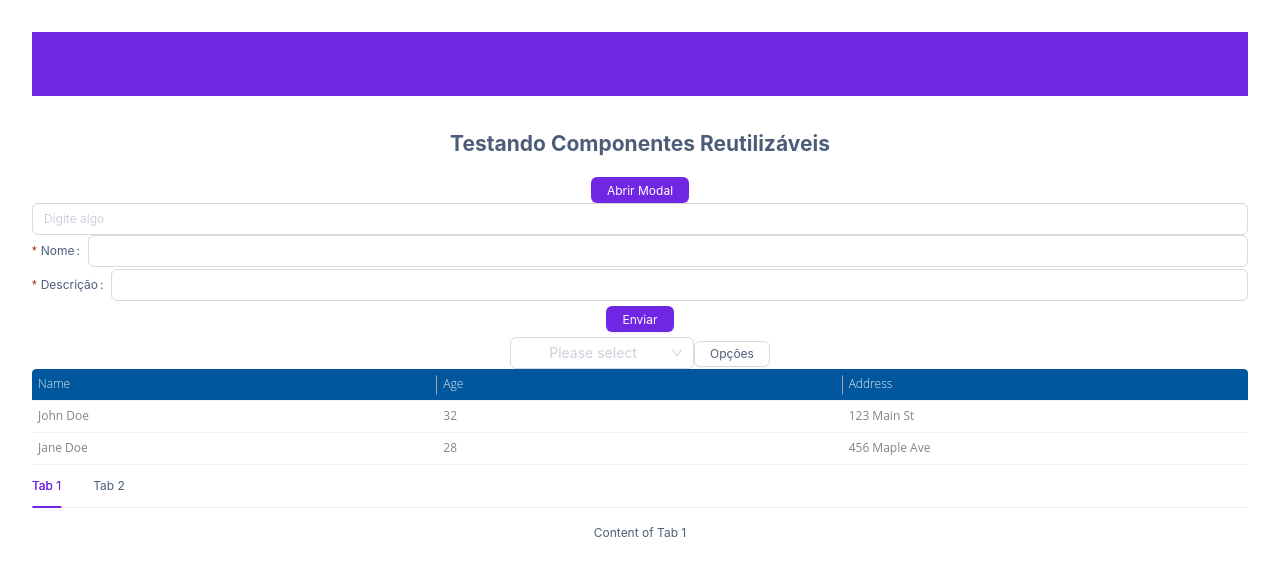
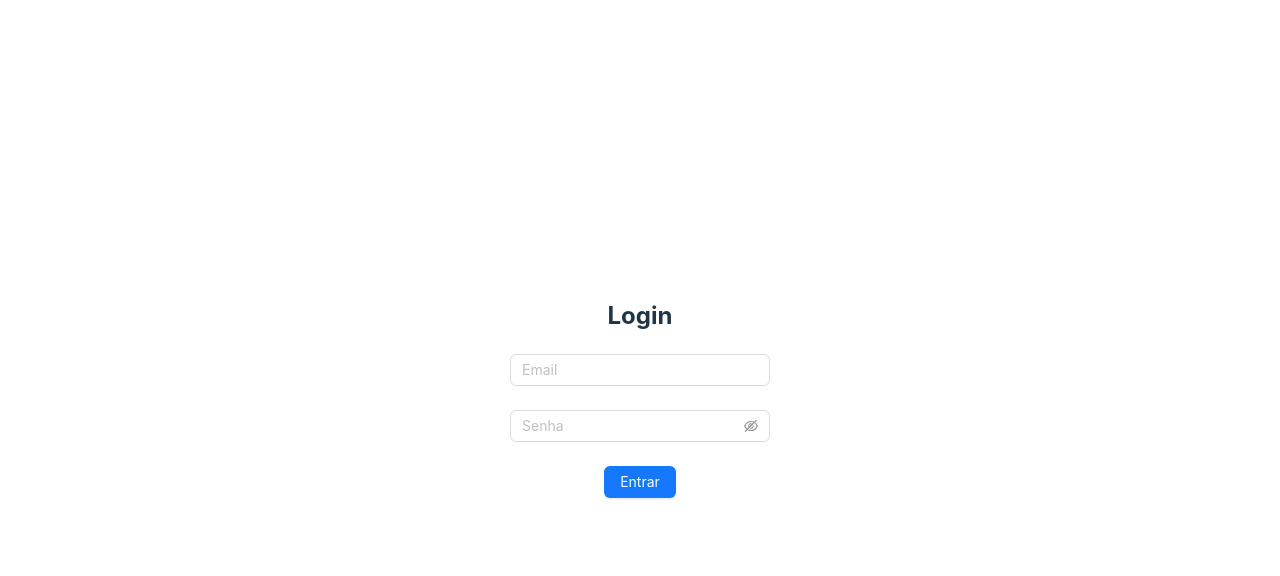
Before and after one commit to fernandacorreasz/robotics-lab-system-frontend, a React (Vite) app: page / in a window 1280 px wide. Shown: the top 576 px of the page. Built offline with nearby package versions, Linux system fonts and the light colour scheme.

Commit message:
feat: TAG-002-login-authentication

```diff
--- a/package.json
+++ b/package.json
@@ -14,6 +14,7 @@
     "@types/styled-components": "^5.1.34",
     "antd": "^5.21.4",
     "axios": "^1.7.7",
+    "jwt-decode": "^4.0.0",
     "react": "^18.3.1",
     "react-dom": "^18.3.1",
     "react-router-dom": "^6.27.0",
@@ -22,6 +23,7 @@
   },
   "devDependencies": {
     "@eslint/js": "^9.11.1",
+    "@types/node": "^22.7.7",
     "@types/react": "^18.3.10",
     "@types/react-dom": "^18.3.0",
     "@vitejs/plugin-react-swc": "^3.5.0",
--- a/src/App.tsx
+++ b/src/App.tsx
@@ -1,13 +1,14 @@
-import './App.css'
 
-import PageInit from './pages/PageInit'
+import { BrowserRouter as Router } from 'react-router-dom';
+import AppRoutes from './routes/AppRoutes'; // Importando as rotas da aplicação
+import './App.css';
+
 function App() {
-
   return (
-    <>
-     <PageInit></PageInit>
-    </>
-  )
+    <Router>
+      <AppRoutes />
+    </Router>
+  );
 }
 
-export default App
+export default App;
--- /dev/null
+++ b/src/pages/login/LoginPage.tsx
@@ -0,0 +1,66 @@
+import React, { useState } from 'react';
+import { Form, Input, Button, message } from 'antd';
+import { useNavigate } from 'react-router-dom';
+import { LoginData, loginUser } from '../../services/LoginService';
+
+const LoginPage: React.FC = () => {
+  const [loading, setLoading] = useState(false);
+  const navigate = useNavigate();
+
+  const onFinish = async (values: LoginData) => {
+    setLoading(true);
+    try {
+      const response = await loginUser(values);
+
+      message.success('Login realizado com sucesso');
+
+      // Redirecionar com base no nível de permissão
+      if (response.permissionLevel === 3) {
+        navigate('/admin');
+      } else if (response.permissionLevel === 2) {
+        navigate('/laboratorist');
+      } else if (response.permissionLevel === 1) {
+        navigate('/student');
+      } else {
+        navigate('/unauthorized');
+      }
+    } catch (error) {
+        if (error instanceof Error) {
+          throw new Error(error.message || 'Erro desconhecido');
+        } else {
+          throw new Error('Ocorreu um erro inesperado');
+        }
+    } finally {
+      setLoading(false);
+    }
+  };
+
+  return (
+    <div style={{ maxWidth: '400px', margin: 'auto', padding: '40px' }}>
+      <h2>Login</h2>
+      <Form name="login" initialValues={{ remember: true }} onFinish={onFinish}>
+        <Form.Item
+          name="email"
+          rules={[{ required: true, message: 'Por favor, insira seu email!' }]}
+        >
+          <Input placeholder="Email" />
+        </Form.Item>
+
+        <Form.Item
+          name="password"
+          rules={[{ required: true, message: 'Por favor, insira sua senha!' }]}
+        >
+          <Input.Password placeholder="Senha" />
+        </Form.Item>
+
+        <Form.Item>
+          <Button type="primary" htmlType="submit" loading={loading}>
+            Entrar
+          </Button>
+        </Form.Item>
+      </Form>
+    </div>
+  );
+};
+
+export default LoginPage;
--- /dev/null
+++ b/src/pages/pageAdmin/PageAdmin.tsx
@@ -0,0 +1,7 @@
+import React from 'react';
+
+const PageAdmin: React.FC = () => {
+  return <h2>Página Admin</h2>;
+};
+
+export default PageAdmin;
--- /dev/null
+++ b/src/pages/pageLaboratorista/PageLaboratorist.tsx
@@ -0,0 +1,7 @@
+import React from 'react';
+
+const PageLaboratorist: React.FC = () => {
+  return <h2>Página Laboratorista</h2>;
+};
+
+export default PageLaboratorist;
--- /dev/null
+++ b/src/pages/pageStudent/PageStudent.tsx
@@ -0,0 +1,7 @@
+import React from 'react';
+
+const PageStudent: React.FC = () => {
+  return <h2>Página Estudante</h2>;
+};
+
+export default PageStudent;
--- a/src/routes/AppRoutes.tsx
+++ b/src/routes/AppRoutes.tsx
@@ -1,20 +1,41 @@
 import React from 'react';
 import { Routes, Route } from 'react-router-dom';
-import PageInit from '../pages/PageInit';
+import PrivateRoute from './PrivateRoute';
+import LoginPage from '../pages/login/LoginPage';
+import PageAdmin from '../pages/pageAdmin/PageAdmin';
+import PageLaboratorist from '../pages/pageLaboratorista/PageLaboratorist';
+import PageStudent from '../pages/pageStudent/PageStudent';
 
 const AppRoutes: React.FC = () => {
   return (
     <Routes>
-      <Route path="/academico" element={<PageInit />} />
-
+      <Route path="/" element={<LoginPage />} />
+      <Route
+        path="/admin"
+        element={
+          <PrivateRoute requiredPermission={3}>
+            <PageAdmin />
+          </PrivateRoute>
+        }
+      />
+      <Route
+        path="/laboratorist"
+        element={
+          <PrivateRoute requiredPermission={2}>
+            <PageLaboratorist />
+          </PrivateRoute>
+        }
+      />
+      <Route
+        path="/student"
+        element={
+          <PrivateRoute requiredPermission={1}>
+            <PageStudent />
+          </PrivateRoute>
+        }
+      />
     </Routes>
   );
 };
 
-export const routeNames: Record<string, string> = {
-  "/academico": "Academico",
-  "/academico/dashboard": "DashBoard",
-
-};
-
 export default AppRoutes;
--- /dev/null
+++ b/src/routes/PrivateRoute.tsx
@@ -0,0 +1,24 @@
+import React from 'react';
+import { Navigate } from 'react-router-dom';
+
+interface PrivateRouteProps {
+  children: JSX.Element;
+  requiredPermission: number;
+}
+
+const PrivateRoute: React.FC<PrivateRouteProps> = ({ children, requiredPermission }) => {
+  const token = localStorage.getItem('token');
+  const permissionLevel = parseInt(localStorage.getItem('permissionLevel') || '0', 10);
+
+  if (!token) {
+    return <Navigate to="/login" />;
+  }
+
+  if (permissionLevel < requiredPermission) {
+    return <Navigate to="/unauthorized" />;
+  }
+
+  return children;
+};
+
+export default PrivateRoute;
--- /dev/null
+++ b/src/services/LoginService.ts
@@ -0,0 +1,31 @@
+import axios from 'axios';
+
+const API_URL = import.meta.env.VITE_API_URL;
+
+export interface LoginData {
+  email: string;
+  password: string;
+}
+
+export interface LoginResponse {
+  token: string;
+  permissionLevel: number;
+}
+
+export const loginUser = async (loginData: LoginData): Promise<LoginResponse> => {
+  try {
+    const response = await axios.post<LoginResponse>(`${API_URL}auth/login`, loginData);
+
+    // Armazenar token e nível de permissão no localStorage
+    localStorage.setItem('token', response.data.token);
+    localStorage.setItem('permissionLevel', response.data.permissionLevel.toString());
+
+    return response.data;
+  } catch (error) {
+    if (axios.isAxiosError(error)) {
+      throw new Error(error.response?.data || 'Erro ao realizar login');
+    } else {
+      throw new Error('Ocorreu um erro inesperado');
+    }
+  }
+};
```
Also changed, not shown: 2 other files (tests, documents, lock files or other folders).
